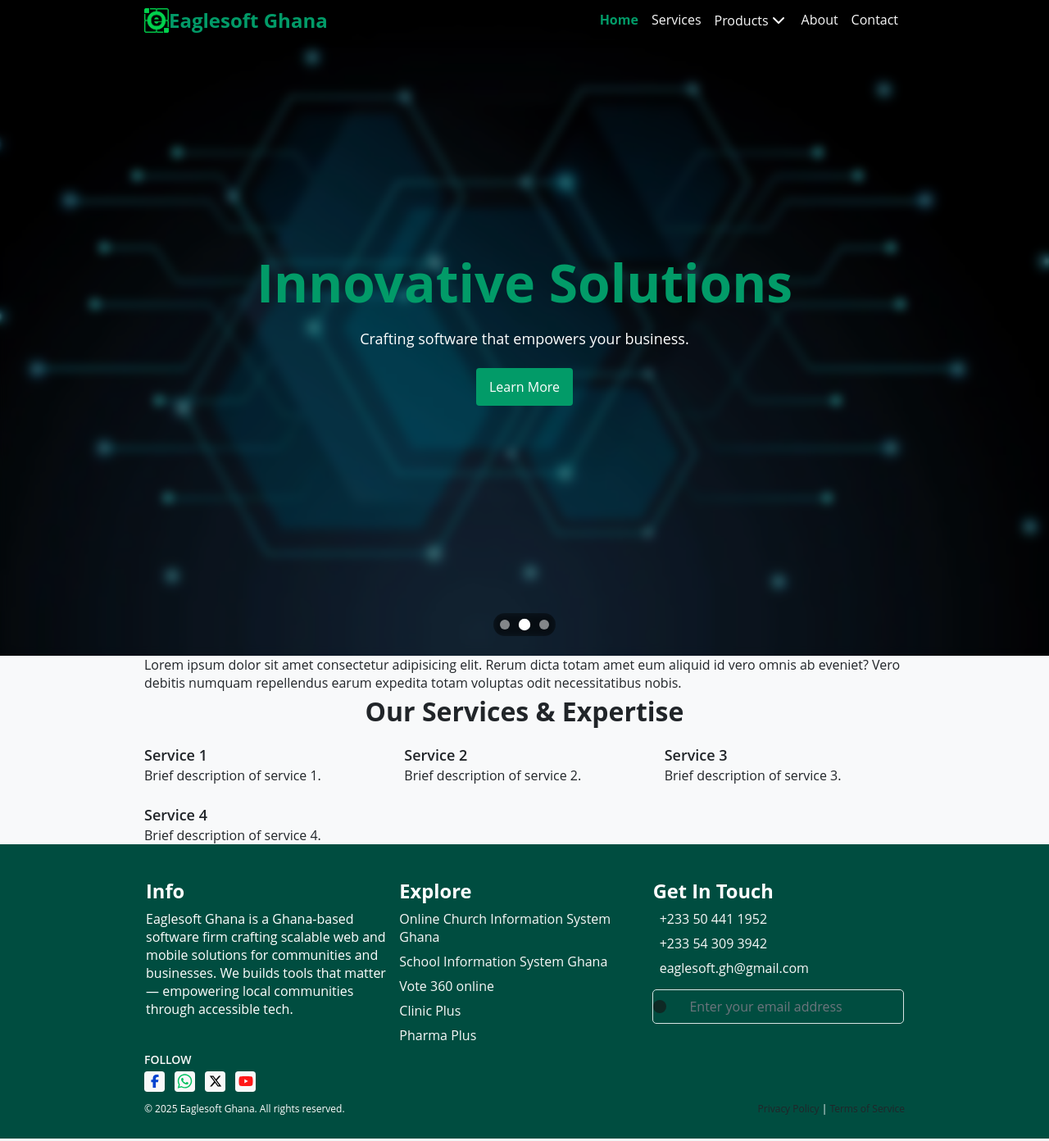
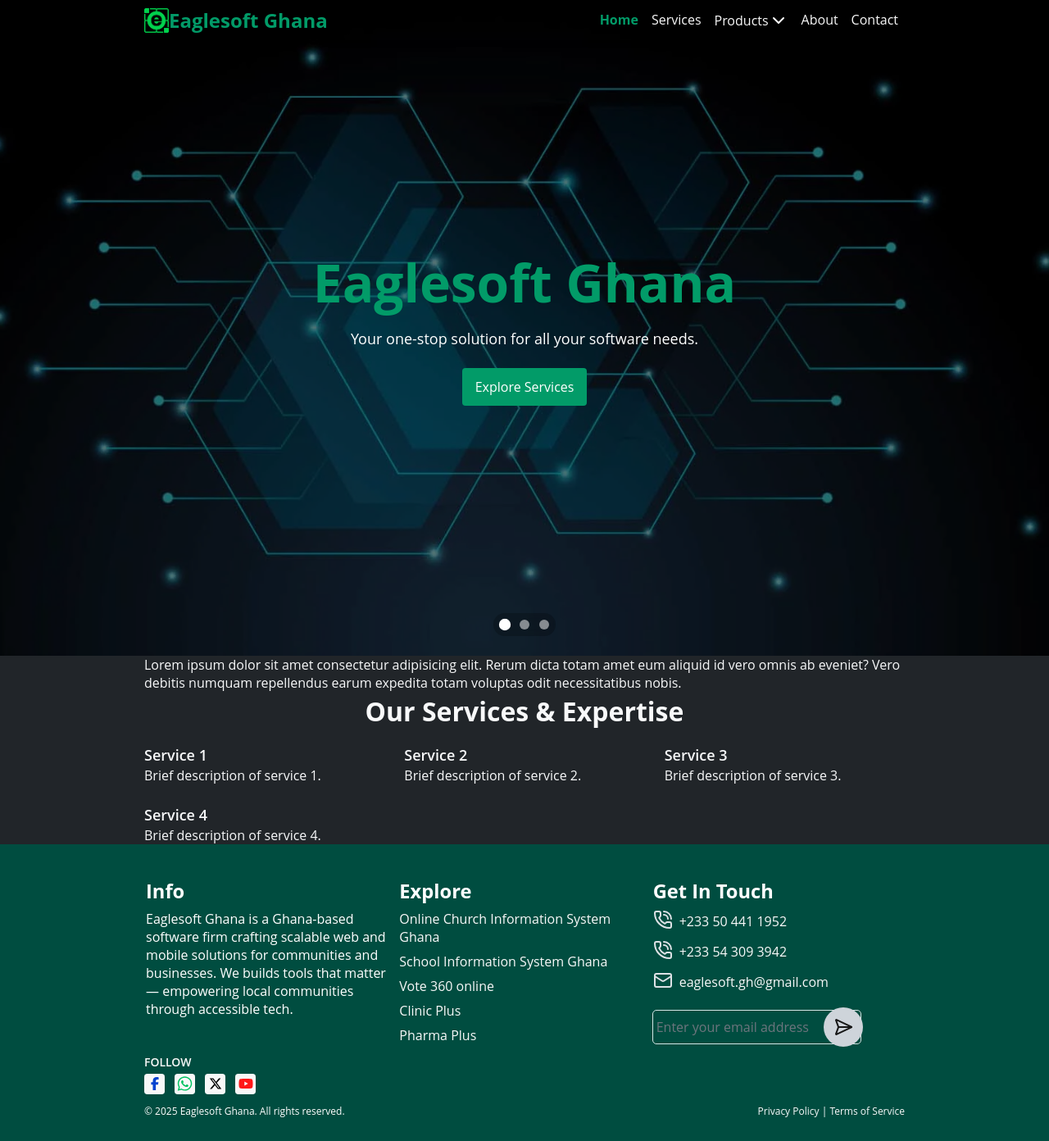
Before and after one commit to eaglesoftghana/eaglesoftghana.github.io, a Nuxt app: page / in a window 1280 px wide. Shown: the whole page at 82% size. Built offline with nearby package versions, Linux system fonts and the light colour scheme.

Commit message:
ui updated

```diff
--- a/app/components/AppFooter.vue
+++ b/app/components/AppFooter.vue
@@ -2,6 +2,7 @@
 import { faFacebookF, faWhatsapp, faXTwitter, faYoutube } from '@fortawesome/free-brands-svg-icons';
 
 import { FontAwesomeIcon } from '@fortawesome/vue-fontawesome';
+import { MailIcon, PhoneCall, SendHorizonal } from 'lucide-vue-next';
 
 const isGetInTouchButtonDisabled = ref(true)
 
@@ -59,7 +60,7 @@ const handleGetIntouchForm = () => {
           <div class="flex flex-column">
             <div class="flex items-center mb-2">
               <div class="mr-2">
-                <FontAwesomeIcon :icon="faPhone" />
+                <PhoneCall />
               </div>
               <div class="text-light">
                 <p class="select-all">
@@ -69,7 +70,7 @@ const handleGetIntouchForm = () => {
             </div>
             <div class="flex items-center mb-2">
               <div class="mr-2">
-                <FontAwesomeIcon :icon="faPhone" />
+                <PhoneCall />
               </div>
               <div class="text-light">
                 <p class="select-all">
@@ -79,7 +80,7 @@ const handleGetIntouchForm = () => {
             </div>
             <div class="flex items-center mb-2">
               <div class="mr-2">
-                <FontAwesomeIcon :icon="faEnvelope" />
+                <MailIcon />
               </div>
               <div class="text-light">
                 <nuxt-link class="select-all text-light">
@@ -87,15 +88,16 @@ const handleGetIntouchForm = () => {
                 </nuxt-link>
               </div>
             </div>
-            <div class="flex items-center my-2" style="max-width: 375px;">
+            <div class="flex items-center my-2 w-100" style="max-width: 425px;">
               <form @submit.prevent="handleGetIntouchForm" class="flex items-center w-100 input-wrapper rounded-2">
-                <button type="submit" :disabled="isGetInTouchButtonDisabled"
-                  class="button outline border-white px-2 py-2 absolute mr-1 dark rounded-full">
-                  <FontAwesomeIcon :icon="faPaperPlane" style="flex-shrink: 0;" size="lg" />
+                <input required v-model="getIntouchInput" @input="handleGetIntouchInput"
+                  class="text-input border-0 outline-0 w-100" inputmode="email" type="email"
+                  placeholder="Enter your email address" style="flex-grow: 1;outline-color: var(--color-muted);" />
+                <button type="submit"
+                  class="button outline  sm py-3 px-3 flex items-center relative mr-1 light rounded-full"
+                  style="right: 45px;">
+                  <SendHorizonal style="flex-shrink: 0;" />
                 </button>
-                <input v-model="getIntouchInput" @input="handleGetIntouchInput" class="text-input border-0 outline-0"
-                  type="email" placeholder="Enter your email address"
-                  style="flex-grow: 1;outline-color: var(--color-muted);" />
               </form>
             </div>
           </div>
@@ -107,16 +109,16 @@ const handleGetIntouchForm = () => {
         </h4>
         <div class="flex align-center social-links justify-center md:justify-start">
           <NuxtLink to="//facebook.com/eaglesoftghana" external target="_blank">
-            <FontAwesomeIcon :icon="faFacebookF" />
+            <FontAwesomeIcon :icon="faFacebookF" title="Facebook" />
           </NuxtLink>
           <NuxtLink to="//api.whatsapp.com/send/?phone=%2B233543093942&text&type=phone_number&app_absent=0" external
-            target="_blank">
+            target="_blank" title="WhatsApp">
             <FontAwesomeIcon :icon="faWhatsapp" size="lg" />
           </NuxtLink>
-          <NuxtLink to="//x.com/quajoking_0" external target="_blank">
+          <NuxtLink to="//x.com/quajoking_0" external target="_blank" title="X (twitter)">
             <FontAwesomeIcon :icon="faXTwitter" />
           </NuxtLink>
-          <NuxtLink to="//youtube.com/@quajoking" external target="_blank">
+          <NuxtLink to="//youtube.com/@quajoking" external target="_blank" title="Youtube">
             <FontAwesomeIcon :icon="faYoutube" />
           </NuxtLink>
         </div>
@@ -135,10 +137,6 @@ const handleGetIntouchForm = () => {
 </template>
 
 <style scoped>
-.input-wrapper input.text-input {
-  padding-left: 2.8rem !important;
-}
-
 a.hover\:text-link:hover {
   color: var(--color-info-alt);
 }
--- a/app/components/Hero.vue
+++ b/app/components/Hero.vue
@@ -6,19 +6,22 @@ const props = defineProps({
     type: String,
     default: 'Eaglesoft GH'
   },
+  content: {
+    type: String,
+    default: ''
+  }
 });
 </script>
 
 <template>
   <div class="hero__wrapper" :style="{ backgroundImage: `url(${img})` }">
-    <div class="header-overlay h-100">
-      <div class="layout d-flex justify-center items-center h-100">
-        <div class="home__hero__content text-center">
-          <h1 class="lg:text-2xl text-lg font-bold text-white mb-4">Eaglesoft Ghana - {{ props.name }} </h1>
-          <p class="lg:text-lg text-white mb-6">
-            Explore our vast software nicely crafted just for you.</p>
-          <!-- <nuxt-link to="/services" role="button" class="button primary">Explore Services</nuxt-link> -->
-        </div>
+    <div class="layout d-flex justify-center items-center h-100"
+      style="  backdrop-filter: blur(2px);-webkit-backdrop-filter: blur(2px);">
+      <div class="home__hero__content text-center">
+        <h1 class="lg:text-2xl text-lg font-bold text-white mb-4">Eaglesoft Ghana - {{ props.name }} </h1>
+        <p class="lg:text-lg text-white mb-6">
+          {{ props.content ?? 'Explore our vast software nicely crafted just for you.' }}</p>
+        <!-- <nuxt-link to="/services" role="button" class="button primary">Explore Services</nuxt-link> -->
       </div>
     </div>
   </div>
@@ -32,8 +35,14 @@ const props = defineProps({
   background-position: center;
   background-repeat: no-repeat;
   display: flex;
+  background-size: cover;
+  background-position: center;
+  background-repeat: no-repeat;
+  background-color: rgba(0, 0, 0, 0.55);
+  background-blend-mode: multiply;
 }
-@media screen and (max-width: 768px){
+
+@media screen and (max-width: 768px) {
   .hero__wrapper {
     height: 35vh;
   }
--- a/app/components/HomeHero.vue
+++ b/app/components/HomeHero.vue
@@ -4,10 +4,9 @@ import img from '~/assets/image/web-bg.webp';
 </script>
 
 <template>
-  <div class="home__hero__wrapper" :style="{ backgroundImage: `url(${img})` }">
-    <div class="header-overlay h-100">
-      <div class="layout d-flex justify-center items-center h-100">
-        <Swiper :item-count="3" :show-controls="false" show-indicators="true" autoplay :interval="5000">
+  <div class="header-overlay" :style="{ backgroundImage: `url(${img})` }">
+    <div class="layout-fluid px-0 h-100">
+      <Swiper :item-count="3" :show-controls="false" :show-indicators="true" autoplay :interval="8000">
         <template v-slot="{ index, isActive }">
           <div class="home__hero__content text-center" v-show="index === 0">
             <h1 class="font-bold mb-4 text-success">Eaglesoft Ghana</h1>
@@ -28,45 +27,18 @@ import img from '~/assets/image/web-bg.webp';
       </Swiper>
     </div>
   </div>
-  </div>
 </template>
 
 <style>
-.home__hero__wrapper {
-  position: relative;
+.header-overlay {
+  width: 100%;
   height: 100vh;
   background-size: cover;
   background-position: center;
   background-repeat: no-repeat;
-  display: flex;
-}
-
-@media screen and (max-width: 768px) {
-  /* .home__hero__wrapper {
-    height: 60vh;
-  } */
-
-  .header-overlay {
-    -webkit-backdrop-filter: blur(2.5px) !important;
-    backdrop-filter: blur(2.5px) !important;
-  }
-}
-
-@media screen and (max-width: 426px) {
-  .header-overlay {
-    -webkit-backdrop-filter: blur(1.5px) !important;
-    backdrop-filter: blur(1.5px) !important;
-  }
-}
-
-.header-overlay {
-  position: absolute;
-  top: 0;
-  left: 0;
-  right: 0;
-  bottom: 0;
-  background-color: rgba(0, 0, 0, 0.5);
-  -webkit-backdrop-filter: blur(6px);
-  backdrop-filter: blur(6px);
+  background-color: rgba(0, 0, 0, 0.55);
+  background-blend-mode: multiply;
+  backdrop-filter: blur(8px);
+  -webkit-backdrop-filter: blur(8px);
 }
 </style>
--- a/app/components/Swiper.vue
+++ b/app/components/Swiper.vue
@@ -204,8 +204,6 @@ watch(() => props.itemCount, () => {
   width: 100%;
   position: relative;
   flex-wrap: nowrap;
-  backdrop-filter: blur(8px);
-  -webkit-backdrop-filter: blur(8px);
 }
 
 .carousel-item {
--- a/app/components/ToTop.vue
+++ b/app/components/ToTop.vue
@@ -32,7 +32,7 @@ onUnmounted(() => {
 <template>
   <Transition name="dropdown-fade" mode="out-in">
     <div v-if="showToTop" @click="handleClick"
-      class="fixed to-top bg-primary shadow-lg px-4 py-3 rounded text-white cursor-pointer z-index-40" title="To Top">
+      class="fixed to-top bg-primary-dark shadow-lg px-4 py-3 rounded-2 text-white cursor-pointer z-index-40" title="To Top">
       <ChevronUp/>
     </div>
   </Transition>
--- a/app/pages/about.vue
+++ b/app/pages/about.vue
@@ -10,10 +10,11 @@ useHead({
 
 <template>
   <div>
-    <hero name="about us"/>
-    about
+    <hero name="about us" />
+    <div class="layout" style="max-width: 992px;">
+      about
+    </div>
   </div>
 </template>
 
-<style scoped>
-</style>
+<style scoped></style>
--- a/app/pages/contact.vue
+++ b/app/pages/contact.vue
@@ -10,7 +10,9 @@ useHead({
 
 <template>
   <Hero name="contact us"/>
-contact
+  <div class="layout" style="max-width: 992px;">
+    contact
+  </div>
 </template>
 
 <style scoped>
--- a/app/pages/products.vue
+++ b/app/pages/products.vue
@@ -11,7 +11,7 @@ useHead({
 <template>
   <div>
     <hero name="software products" />
-    <div class="layout">
+    <div class="layout" style="max-width: 992px;">
       <div class="what__we__do">
         <h5 class="text-center lg:text-2xl font-bold mb-4 text-capitalize">
           our software products
--- a/app/pages/services.vue
+++ b/app/pages/services.vue
@@ -11,7 +11,7 @@ useHead({
 <template>
   <div>
     <hero name="services" />
-    <div class="layout">
+    <div class="layout" style="max-width: 992px;">
       <div class="services">
         <h5 class="text-center text-2xl font-bold mb-4 text-capitalize">
           our services & expertise
--- a/nuxt.config.ts
+++ b/nuxt.config.ts
@@ -6,7 +6,7 @@ export default defineNuxtConfig({
 	},
 	compatibilityDate: "2025-07-15",
 	devtools: { enabled: true },
-	ssr: false,
+	// ssr: false,
 	css: ["~/assets/app.css"],
 	app: {
     baseURL: '/',
@@ -14,7 +14,7 @@ export default defineNuxtConfig({
 			title: "eaglesoft ghana".toUpperCase(),
 			htmlAttrs: {
 				lang: "en-GH",
-				// class: "theme-light",
+				class: "dark",
 			},
 			link: [
 				{
```
Also changed, not shown: app/components/AppHeader.vue (+57 -48 lines). Lines whose indentation alone changed are shown as unchanged.
